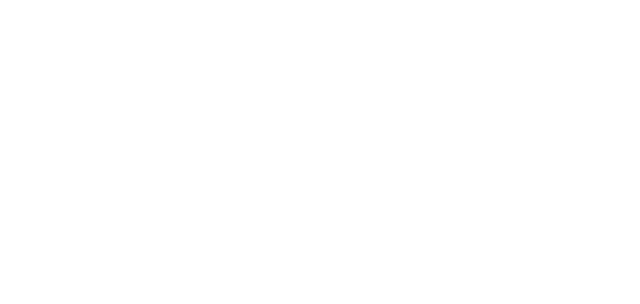
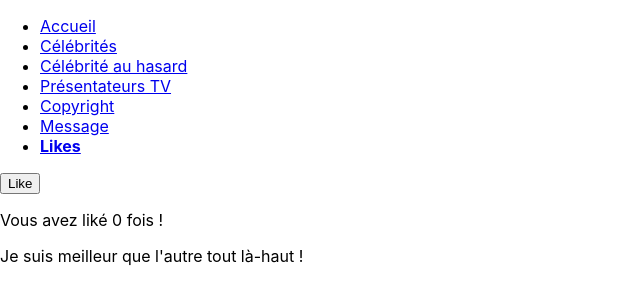
Before and after one commit to MEtourneaud/react-exo-worst-celebrities, a React (Create React App) app: page /likes in a window 1280 px wide. Before the commit this address had no page. Shown: the top 304 px of the page, without its empty margins (0-640 px from the left). Built offline with nearby package versions, Linux system fonts and the light colour scheme.

Commit message:
Add useState on LikesPage with comments

```diff
--- a/src/App.js
+++ b/src/App.js
@@ -6,6 +6,7 @@ import RandomCelebrityPage from "./page/RandomCelebrityPage"
 import TvSpeakersPage from "./page/TvSpeakersPage"
 import CopyrightPage from "./page/CopyrightPage"
 import FormMessagePage from "./page/FormMessagePage"
+import LikesPage from "./page/LikesPage"
 
 function App() {
   return (
@@ -18,6 +19,7 @@ function App() {
         <Route path="/tvspeakers" element={<TvSpeakersPage />} />
         <Route path="/copyright" element={<CopyrightPage />} />
         <Route path="/message" element={<FormMessagePage />} />
+        <Route path="/likes" element={<LikesPage />} />
       </Routes>
     </BrowserRouter>
   )
--- a/src/components/Header.jsx
+++ b/src/components/Header.jsx
@@ -48,6 +48,13 @@ function Header( {currentPage} ) {
                         <Link to="/message">Message</Link>
                     )}
                 </li>
+                <li>
+                    {currentPage === "LikesPage" ? (
+                        <strong><Link to="/likes">Likes</Link></strong>
+                    ) : (
+                        <Link to="/likes">Likes</Link>
+                    )}
+                </li>
             </ul>
         </header>
     )
--- a/src/page/CopyrightPage.jsx
+++ b/src/page/CopyrightPage.jsx
@@ -17,7 +17,7 @@ function CopyrightPage() {
 
     return(
         <>
-            <Header />
+            <Header currentPage={"CopyrightPage"}/>
             {/* J'utilise ici la valeur displayText pour faire afficher ou non le texte */}
             {displayText && (
                 <p>Bonjour !</p>
--- a/src/page/FormMessagePage.jsx
+++ b/src/page/FormMessagePage.jsx
@@ -16,7 +16,7 @@ function FormMessagePage() {
 
     return(
         <>
-            <Header />
+            <Header currentPage={"FormMessagePage"}/>
             <form>
                 <label>
                     Message
--- /dev/null
+++ b/src/page/LikesPage.jsx
@@ -0,0 +1,28 @@
+import { useState } from "react"
+import Footer from "../components/Footer"
+import Header from "../components/Header"
+
+function LikesPage() {
+
+    // useState permet de stocker dans une variable et donner par défaut la valeur "nombre" et l'utilisera au premier chargement du composant
+    // Aux chargements suivants, il prendra la valeur stocké composant
+    const [likeCount, setLike] = useState(0)
+
+    const handleLike = () => {
+    // Au moment de cliquer sur le bouton, un rechargement du composant s'effectue et modifie la valeur de "likeCount"
+    // Remplace la valeur par défaut "0" par le nombre de clic sur le bouton
+        setLike(likeCount + 1)
+    }
+
+    return(
+        <>
+            <Header currentPage={"LikesPage"}/>
+            {/* Ici le nombre de like (likeCount) est modifié en direct à chaque clic */}
+            <button onClick={handleLike}>Like</button>
+            <p>Vous avez liké {likeCount} fois !</p>
+            <Footer />
+        </>
+    )
+}
+
+export default LikesPage
```
